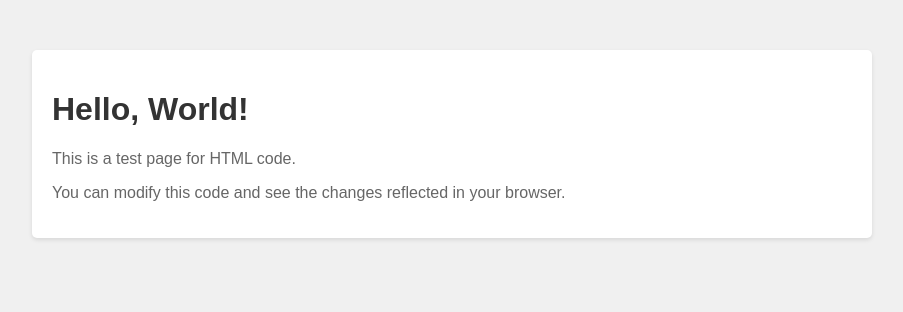
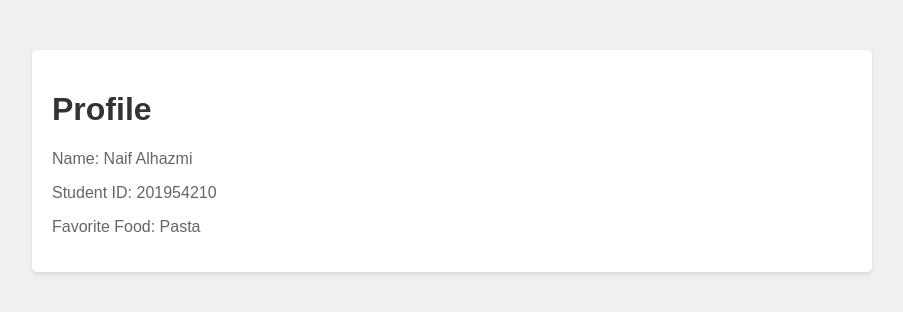
Before and after one commit to WNF9/github_codespace, a plain HTML site: page index.html in a window 1280 px wide. Shown: the whole page, without its empty margins (188-1091 px from the left). Drawn offline with Linux system fonts and the light colour scheme.

Commit message:
this is the second         <p>Name: Naif Alhazmi</p>

```diff
--- a/index.html
+++ b/index.html
@@ -29,9 +29,10 @@
 </head>
 <body>
     <div class="container">
-        <h1>Hello, World!</h1>
-        <p>This is a test page for HTML code.</p>
-        <p>You can modify this code and see the changes reflected in your browser.</p>
+        <h1>Profile</h1>
+        <p>Name: Naif Alhazmi</p>
+        <p>Student ID: 201954210</p>
+        <p>Favorite Food: Pasta</p>
     </div>
 </body>
 </html>
```
